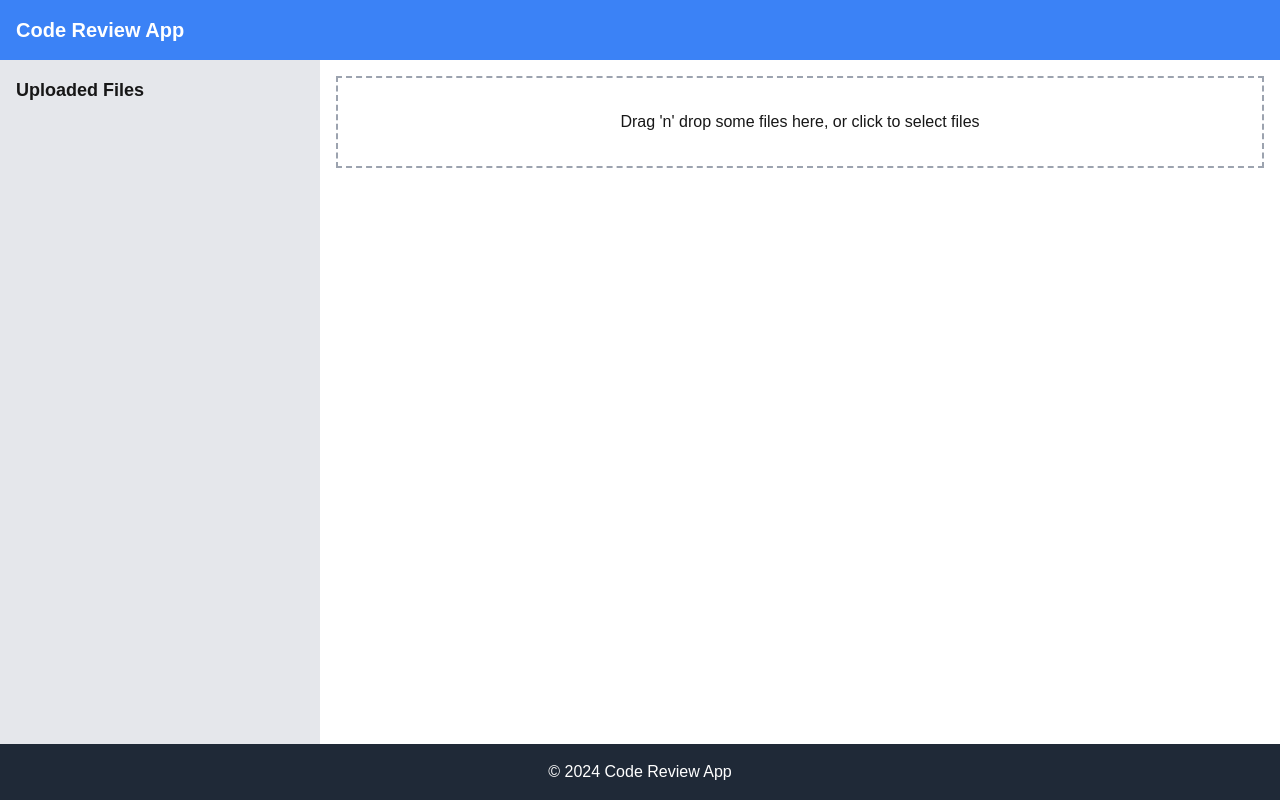
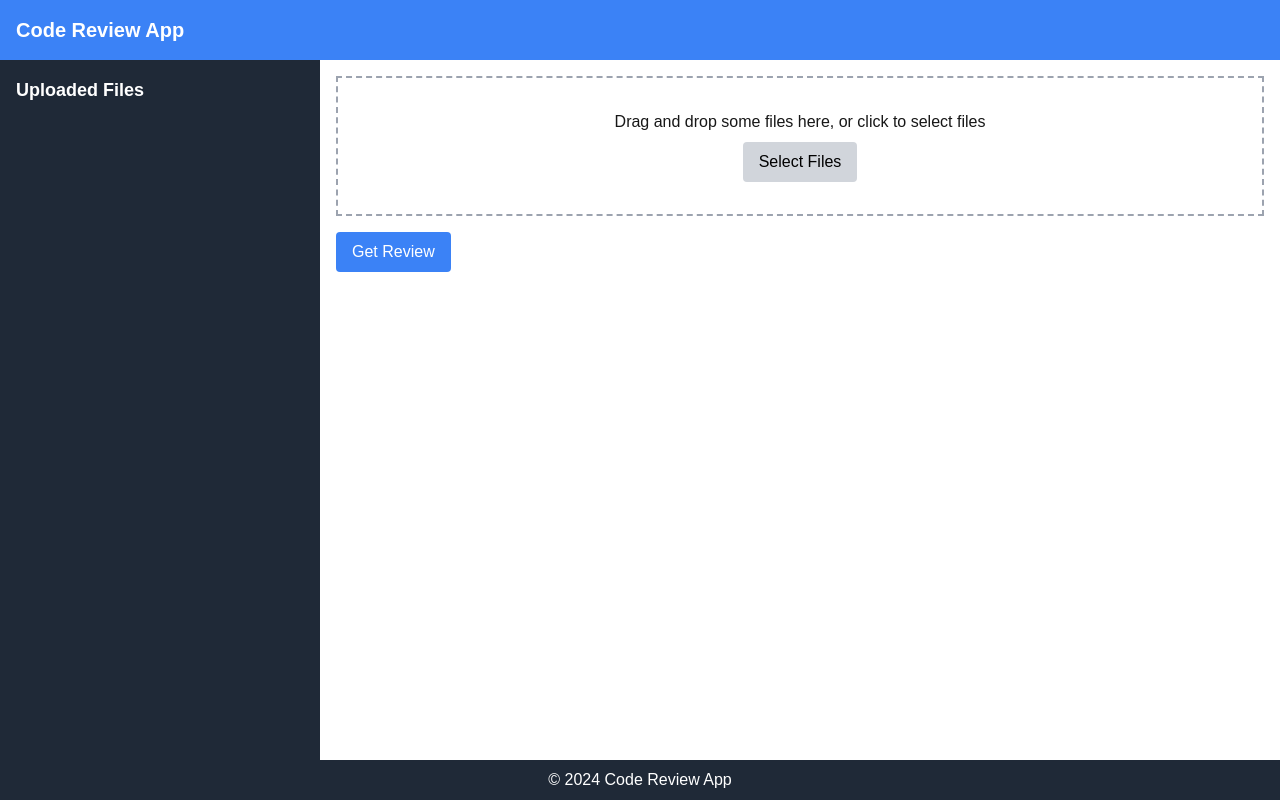
Before and after one commit to tukky-14/nextjs-code-review, a Next.js app: page / in a window 1280 px wide. Built offline with nearby package versions, Linux system fonts and the light colour scheme.

Commit message:
メインの内容を追加

```diff
--- a/src/components/footer/index.tsx
+++ b/src/components/footer/index.tsx
@@ -1,6 +1,6 @@
 const Footer = () => {
     return (
-        <footer className="bg-gray-800 p-4 text-center text-white">
+        <footer className="bg-gray-800 p-2 text-center text-white">
             <p>&copy; 2024 Code Review App</p>
         </footer>
     );
--- a/src/components/main/index.tsx
+++ b/src/components/main/index.tsx
@@ -1,19 +1,61 @@
 import { useDropzone } from 'react-dropzone';
-import { FC } from 'react';
+import { FC, useState } from 'react';
 
-interface MainProps {
+interface mainProps {
     onDrop: (acceptedFiles: File[]) => void;
 }
 
-const Main: FC<MainProps> = ({ onDrop }) => {
-    const { getRootProps, getInputProps } = useDropzone({ onDrop });
+const Main: FC<mainProps> = ({ onDrop }) => {
+    const { getRootProps, getInputProps, open } = useDropzone({
+        onDrop,
+        noClick: true,
+        noKeyboard: true,
+    });
+    const [reviewResult, setReviewResult] = useState<string | null>(null);
+
+    const fetchReview = async () => {
+        // Call Gemini API (Reference: https://zenn.dev/bbsfish/articles/26039788de5815)
+        try {
+            const response = await fetch('/api/gemini-review', {
+                method: 'POST',
+                headers: {
+                    'Content-Type': 'application/json',
+                },
+                body: JSON.stringify({ files: [] }),
+            });
+            if (!response.ok) {
+                throw new Error('Failed to fetch the review');
+            }
+            const data = await response.json();
+            setReviewResult(data.review);
+        } catch (error) {
+            console.error('Error:', error);
+            setReviewResult('An error occurred while fetching the review');
+        }
+    };
 
     return (
         <main className="flex-1 p-4">
             <div {...getRootProps({ className: 'border-2 border-dashed border-gray-400 p-8 text-center' })}>
                 <input {...getInputProps()} />
-                <p>{"Drag 'n' drop some files here, or click to select files"}</p>
+                <p>Drag and drop some files here, or click to select files</p>
+                <button
+                    type="button"
+                    onClick={open}
+                    className="mt-2 rounded bg-gray-300 px-4 py-2 text-black hover:bg-gray-400"
+                >
+                    Select Files
+                </button>
             </div>
+            <button onClick={fetchReview} className="mt-4 rounded bg-blue-500 px-4 py-2 text-white hover:bg-blue-700">
+                Get Review
+            </button>
+            {reviewResult && (
+                <div className="mt-4 rounded border bg-gray-800 p-4 text-white">
+                    <h2 className="mb-2 text-lg font-bold text-white">Code Review Result</h2>
+                    <pre>{reviewResult}</pre>
+                </div>
+            )}
         </main>
     );
 };
--- a/src/components/sidebar/index.tsx
+++ b/src/components/sidebar/index.tsx
@@ -1,14 +1,14 @@
 import { FC } from 'react';
 
-interface SidebarProps {
+interface sidebarProps {
     files: File[];
     onDelete: (fileName: string) => void;
 }
 
-const Sidebar: FC<SidebarProps> = ({ files, onDelete }) => {
+const Sidebar: FC<sidebarProps> = ({ files, onDelete }) => {
     return (
-        <aside className="w-1/4 bg-gray-200 p-4">
-            <h2 className="mb-4 text-lg font-bold">Uploaded Files</h2>
+        <aside className="w-1/4 bg-gray-800 p-4 text-white">
+            <h2 className="mb-4 text-lg font-bold text-white">Uploaded Files</h2>
             <ul>
                 {files.map((file) => (
                     <li key={file.name} className="mb-2 flex items-center justify-between">
```
